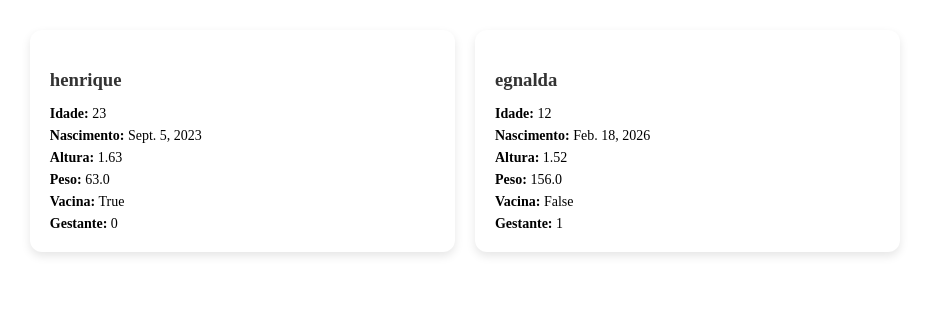
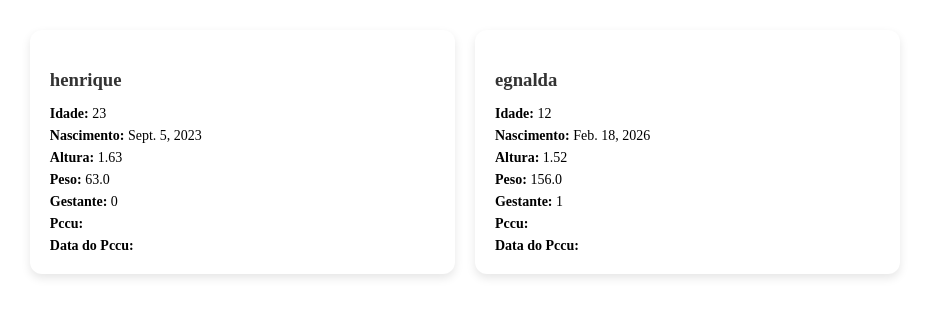
Before and after one commit to Riclasty/producao, a Django app: page /1/ in a window 1280 px wide. Shown: the part 183-500 px from the top of the page, without its empty margins (175-1104 px from the left). Run offline with Django 5.2, Linux system fonts and the light colour scheme; data comes from the database, SQL or seed files in the repository; both versions use the stored data as it was after the commit.

Commit message:
Sua mensagem de commit aqui

```diff
--- a/bolsa/admin.py
+++ b/bolsa/admin.py
@@ -6,9 +6,8 @@ from bolsa import models
 
 @admin.register(models.Familia)
 class Familiaadm(admin.ModelAdmin):
-        list_display = 'id', 'nome', 'nis'
-
+        list_display = 'id', 'nome', 'nis',
 
 @admin.register(models.Pessoa)
 class Pessoaadm(admin.ModelAdmin):
-        list_display = 'id', 'nome', 'data_nascimento', 'altura', 'peso','vacina', 'gestante'
+        list_display = 'id', 'nome', 'data_nascimento', 'altura', 'peso','vacina', 'gestante', 'pccu', 'data_preventivo'
--- a/bolsa/models.py
+++ b/bolsa/models.py
@@ -16,14 +16,17 @@ class Pessoa(models.Model):
     altura = models.DecimalField(null=True,max_digits=3, decimal_places=2 )
     peso = models.DecimalField(null=True, max_digits=4, decimal_places=1)
     vacina = models.BooleanField(default=False)
-    gestante = models.BooleanField(default=False)
-
+    gestante = models.CharField(max_length=5, null= True)
+    pccu =   models.CharField(max_length= 5, null=True)
+    data_preventivo =  models.CharField(max_length=100, null=True)
 
 
 
     familia = models.ForeignKey(
         Familia,
-        on_delete=models.CASCADE,
+        on_delete=models.SET_NULL,
+        null=True,
+        blank=True,
         related_name='pessoas'
     )
 
--- a/bolsa/templates/membro.html
+++ b/bolsa/templates/membro.html
@@ -13,12 +13,13 @@
       <h3 class="nome-pessoa">{{ pessoa.nome }}</h3>
 
       <div class="info">
-        <span><strong>Idade:</strong> {{ pessoa.idade }}</span>
-        <span><strong>Nascimento:</strong> {{ pessoa.data_nascimento }}</span>
-        <span><strong>Altura:</strong> {{ pessoa.altura }}</span>
-        <span><strong>Peso:</strong> {{ pessoa.peso }}</span>
-        <span><strong>Vacina:</strong> {{ pessoa.vacina }}</span>
-        <span><strong>Gestante:</strong> {{ pessoa.gestante }}</span>
+        <span><strong>Idade:</strong> {{ pessoa.idade | default:"" }}</span>
+        <span><strong>Nascimento:</strong> {{ pessoa.data_nascimento | default:"" }}</span>
+        <span><strong>Altura:</strong> {{ pessoa.altura|default:"" }}</span>
+        <span><strong>Peso:</strong> {{ pessoa.peso |default:"" }}</span>
+        <span><strong>Gestante:</strong> {{ pessoa.gestante |default:"" }}</span>
+        <span><strong>Pccu:</strong> {{ pessoa.pccu |default:"" }}</span>
+        <span><strong>Data do Pccu:</strong> {{ pessoa.data_preventivo | default:"" }}</span>
       </div>
     </article>
   {% empty %}
--- /dev/null
+++ b/bolsa/views/__init__.py
@@ -0,0 +1 @@
+from .bolsa_views import *
```
Also changed, not shown: projeto/settings.py (+0 -7 lines), bolsa/__init__.py (deleted), bolsa/migrations/0006_pessoa_data_preventivo_pessoa_pccu_and_more.py (added), bolsa/migrations/0007_alter_pessoa_familia.py (added), bolsa/views/bolsa_views.py (line endings or trailing spaces), db.sqlite3, 1 other file.
